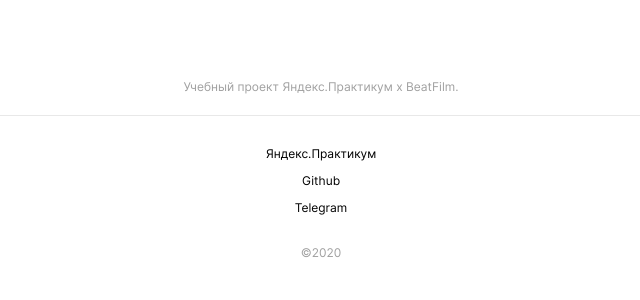
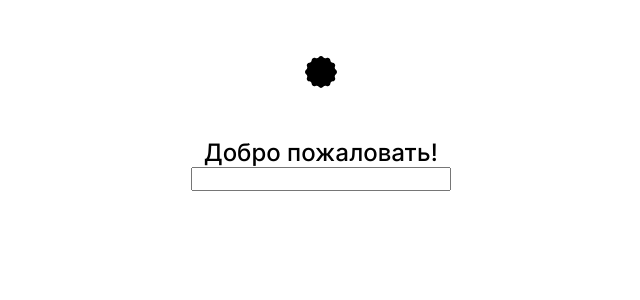
Before and after one commit to BakumenkoVS/movies-explorer-frontend, a React (Create React App) app: page /signup in a window 1280 px wide. Shown: the top 300 px of the page, without its empty margins (249-889 px from the left). Built offline with nearby package versions, Linux system fonts and the light colour scheme.

Commit message:
add new components

```diff
--- a/src/components/App/App.js
+++ b/src/components/App/App.js
@@ -3,22 +3,18 @@
 
 import Main from "./../Main/Main";
 import Movies from "./../Movies/Movies";
-import { Route, Routes, useNavigate } from "react-router-dom";
-import Header from './../Header/Header';
-import Footer from './../Footer/Footer';
+import { Route, Routes } from "react-router-dom";
+import SavedMovies from "../SavedMovies/SavedMovies";
+import Register from "../Register/Register";
 export default function App() {
    return (
       <div className="page">
-         <Header />
          <Routes>
-            <Route path="/" element={
-               <Main />
-            }/>
-            <Route path="/movies" element={
-               <Movies />
-            }/>
+            <Route path="/" element={<Main />} />
+            <Route path="/movies" element={<Movies />} />
+            <Route path="/saved-movies" element={<SavedMovies />} />
+            <Route path="/signup" element={<Register />} />
          </Routes>
-         <Footer />
       </div>
    );
 }
--- a/src/components/Header/Header.js
+++ /dev/null
@@ -1,37 +0,0 @@
-import logo from "../../images/logo.svg";
-import "./Header.css";
-import { Link, Route, Routes } from "react-router-dom";
-import navIcon from "../../images/Navigation-icon.svg";
-
-export default function Header() {
-   return (
-      <Routes>
-         <Route
-            exact
-            path="/"
-            element={
-               <header className="header">
-                  <img src={logo} className="logo" alt="Логотип" />
-                  <div className="heder__links">
-                     <a className="header__link">Регистрация</a>
-                     <a className="header__link header__link_button">Войти</a>
-                  </div>
-               </header>
-            }
-         />
-         <Route
-            path="/movies"
-            element={
-               <header className="header header_movies">
-                  <img src={logo} className="logo" alt="Логотип" />
-               <img
-                  src={navIcon}
-                  className="heder__nav-logo"
-                  alt="Логотип навигации"
-               />
-               </header>
-            }
-         />
-      </Routes>
-   );
-}
--- /dev/null
+++ b/src/components/HeaderMain/HeaderMain.js
@@ -0,0 +1,15 @@
+import logo from "../../images/logo.svg";
+import "./HeaderMain.css";
+import { Link, Route, Routes } from "react-router-dom";
+
+export default function Header() {
+   return (
+      <header className="header">
+         <img src={logo} className="logo" alt="Логотип" />
+         <div className="heder__links">
+            <a className="header__link">Регистрация</a>
+            <a className="header__link header__link_button">Войти</a>
+         </div>
+      </header>
+   );
+}
--- /dev/null
+++ b/src/components/HeaderMovies/HeaderMovies.js
@@ -0,0 +1,16 @@
+import React from "react";
+import navIcon from "../../images/Navigation-icon.svg";
+import logo from "../../images/logo.svg";
+
+export default function HederMovies() {
+   return (
+      <header className="header header_movies">
+         <img src={logo} className="logo" alt="Логотип" />
+         <img
+            src={navIcon}
+            className="heder__nav-logo"
+            alt="Логотип навигации"
+         />
+      </header>
+   );
+}
--- a/src/components/Main/Main.js
+++ b/src/components/Main/Main.js
@@ -1,23 +1,24 @@
 import React from "react";
-import Header from "./../Header/Header";
 import Promo from "./../Promo/Promo";
 import "./Main.css";
 import NavTab from "./../NavTab/NavTab";
 import AboutProject from "./../AboutProject/AboutProject";
-import Techs from './../Techs/Techs';
-import AboutMe from './../AboutMe/AboutMe';
-import Portfolio from './../Portfolio/Portfolio';
-import Footer from './../Footer/Footer';
-import { Route, Routes } from "react-router-dom";
+import Techs from "./../Techs/Techs";
+import AboutMe from "./../AboutMe/AboutMe";
+import Portfolio from "./../Portfolio/Portfolio";
+import HeaderMain from "../HeaderMain/HeaderMain";
+import Footer from "../Footer/Footer";
 export default function Main() {
    return (
       <div className="main">
+         <HeaderMain />
          <Promo />
          <NavTab />
          <AboutProject />
          <Techs />
          <AboutMe />
          <Portfolio />
+         <Footer />
       </div>
    );
 }
--- a/src/components/Movies/Movies.js
+++ b/src/components/Movies/Movies.js
@@ -1,16 +1,18 @@
 import React from "react";
 import "./Movies.css";
-import Header from "../Header/Header";
-import { Link, Route, Routes } from "react-router-dom";
-import SearchForm from './../SearchForm/SearchForm';
-import MoviesCardList from './../MoviesCardList/MoviesCardList';
-import More from './../More/More';
+import HeaderMovies from "../HeaderMovies/HeaderMovies";
+import SearchForm from "./../SearchForm/SearchForm";
+import MoviesCardList from "./../MoviesCardList/MoviesCardList";
+import More from "./../More/More";
+import Footer from "../Footer/Footer";
 export default function Movies() {
    return (
       <div className="movies">
+         <HeaderMovies />
          <SearchForm />
          <MoviesCardList />
          <More />
+         <Footer />
       </div>
    );
 }
--- /dev/null
+++ b/src/components/Register/Register.css
@@ -0,0 +1,14 @@
+.register {
+   margin: 38px 30px 30px;
+   display: flex;
+   align-items: center;
+   flex-direction: column;
+}
+
+.signTitle {
+   font-weight: 500;
+   font-size: 24px;
+   line-height: 29px;
+   margin: 0;
+   padding-top: 32px;
+}
--- /dev/null
+++ b/src/components/Register/Register.js
@@ -0,0 +1,14 @@
+import React from "react";
+import "./Register.css";
+import logo from "../../images/logo.svg";
+export default function Register() {
+   return (
+      <div className="register">
+         <img src={logo} className="logo" alt="Логотип" />
+         <h2 className="signTitle">Добро пожаловать!</h2>
+         <form>
+            <input></input>
+         </form>
+      </div>
+   );
+}
--- /dev/null
+++ b/src/components/SavedMovies/SavedMovies.js
@@ -0,0 +1,17 @@
+import React from "react";
+import "./SavedMovies.css";
+import SearchForm from "../SearchForm/SearchForm";
+import MoviesCardList from "../MoviesCardList/MoviesCardList";
+import HederMovies from "../HeaderMovies/HeaderMovies";
+import Footer from "../Footer/Footer";
+
+export default function SavedMovies() {
+   return (
+      <div className="SavedMovies">
+         <HederMovies />
+         <SearchForm />
+         <MoviesCardList />
+         <Footer />
+      </div>
+   );
+}
```
Also changed, not shown: src/components/HeaderMain/HeaderMain.css (renamed from src/components/Header/Header.css), src/components/HeaderMovies/HeaderMovies.css (added), src/components/SavedMovies/SavedMovies.css (added).
